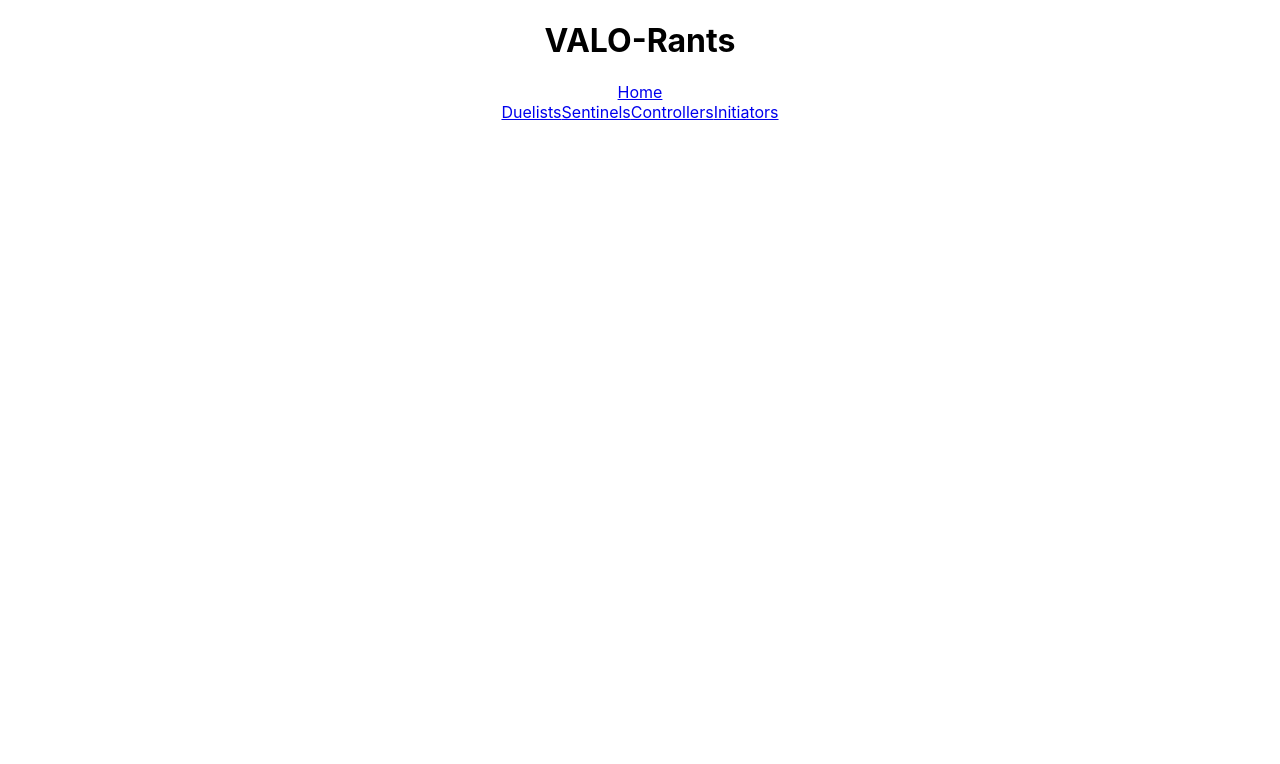
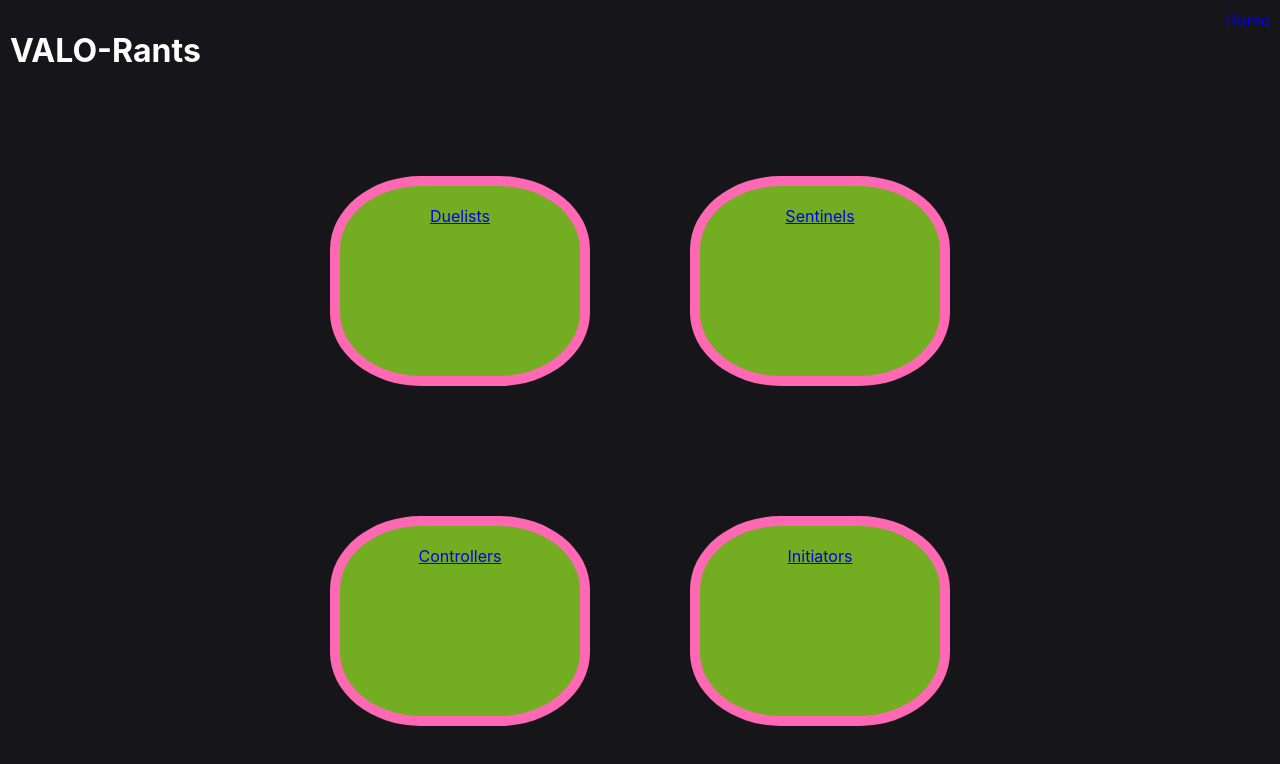
Before and after one commit to niteshmisraGA/valo-rants, a React (Create React App) app in the folder client/: page / in a window 1280 px wide. Shown: the top 764 px of the page. Built offline with nearby package versions, Linux system fonts and the light colour scheme; no server answers.

Commit message:
updated API, styling, components

```diff
--- a/client/src/App.css
+++ b/client/src/App.css
@@ -1,10 +1,97 @@
 .App {
+  display: grid;
   text-align: center;
+  background-color: #16161a;
+  color: white;
+  text-decoration: none;
+  border: 10px;
 }
 
-.App-logo {
-  height: 40vmin;
-  pointer-events: none;
+.fuck {
+  color: hotpink;
+}
+
+.thumbnail {
+  max-width: 50px;
+  max-height: 50px;
+}
+
+.page-layout {
+  display: grid;
+  width: 100vw;
+  height: 100vh;
+  grid-template-columns: 1fr 1fr;
+  grid-template-rows: repeat(auto, 3);
+  grid-template-areas:
+    "header header"
+    "main main"
+    "footer footer";
+}
+
+.header {
+  grid-area: header;
+  display: flex;
+  justify-content: space-between;
+  padding: 10px;
+}
+
+.category-container {
+  display: grid;
+  align-items: center;
+  justify-content: center;
+  gap: 100px;
+  grid-template-columns: repeat(auto, 2);
+  grid-template-rows: repeat(auto, 2);
+  grid-area: main;
+  grid-template-areas:
+    "duel sen"
+    "con init";
+}
+
+.cat-div {
+  border: 10px solid hotpink;
+  padding: 5px;
+  /* max-width: 75px;
+  max-height: 65px; */
+  border-radius: 35%;
+  background: #73ad21;
+  padding: 20px;
+  width: 200px;
+  height: 150px;
+}
+.duel {
+  grid-area: duel;
+}
+
+.sen {
+  grid-area: sen;
+}
+
+.con {
+  grid-area: con;
+}
+
+.init {
+  grid-area: init;
+}
+
+.agent-container {
+  display: grid;
+  align-items: center;
+  justify-content: center;
+  gap: 100px;
+  grid-template-columns: repeat(auto, 2);
+  grid-template-rows: repeat(auto, 2);
+  grid-area: main;
+  grid-template-areas:
+    "duel sen"
+    "con init";
+}
+
+.agent {
+  display: grid;
+  border: 10px solid hotpink;
+  background-color: lime;
 }
 
 @media (prefers-reduced-motion: no-preference) {
@@ -36,3 +123,11 @@
     transform: rotate(360deg);
   }
 }
+
+/* .test {
+  display: grid;
+
+  width: 50px;
+  height: 50px;
+  background-color: hotpink;
+} */
--- a/client/src/App.js
+++ b/client/src/App.js
@@ -29,9 +29,12 @@
 
 
   return (
-    <div className="App">
-      <h1>VALO-Rants</h1>
-      <Nav />
+    <div className="App page-layout">
+      <header className="header">
+        <h1>VALO-Rants</h1>
+        <Nav />
+      </header>
+
       <Routes>
         <Route
           path='/'
@@ -46,6 +49,10 @@
           path='/categories/duelist/:agent'
           element={<Agent agents={agents} />}
         />
+        <Route
+          path='/character/:id'
+          element={<Agent />}
+        />
         {/* <Route
           path="/categories/:sentinel"
           element={<Categorysen category={category} />}
--- a/client/src/components/Agent.jsx
+++ b/client/src/components/Agent.jsx
@@ -1,23 +1,26 @@
-import React from 'react'
-import { Link, useParams } from 'react-router-dom'
+import { useState, useEffect } from "react";
+import { Link, useParams } from "react-router-dom";
+import { getAgent } from "../services";
 
+export default function Agent() {
+  const { id } = useParams();
 
+  const [agent, setAgent] = useState(null)
 
-export default function Agent({agents}) {
+  useEffect(() => {
+    const grabAgent = async () => {
+      const response = await getAgent(id);
+      setAgent(response)
+    }
+    grabAgent()
+  }, [id])
 
-  const {agent} = useParams()
-
-  const agentsArr = agents.filter(record => {
-    return agent === record.fields.agent
-  })
+if(!agent) return <h1>Loading...</h1>
 
   return (
     <div>
-      {agentsArr.map(agent => (
-
-<Link to={`/categories/duelist/${agent}`}><img src= {agents.fields.agentPicture} alt="agent"/></Link>
-      ))}
-      <h1>Hello PAIN</h1>
+          <img src={agent.fields.agentPicture} alt="agent" />
+          <h1 className="fuck">Hello PAIN</h1>
     </div>
-  )
+  );
 }
--- a/client/src/components/Category.jsx
+++ b/client/src/components/Category.jsx
@@ -1,4 +1,4 @@
-import { useParams } from 'react-router-dom'
+import { useParams, Link } from 'react-router-dom'
 
 
 export default function Category({category}) {
@@ -19,10 +19,12 @@
     <div className="agent-container">
       {
         duelists.map((duel) => (
-          <div className="agent">
-            <img src={duel.fields.agentPicture} alt="agent"/>
-            <h1>{duel.fields.agent}</h1>
-          </div>
+          <Link to={`/character/${duel.id}`}>
+            <div className="agent">
+              <img className="thumbnail" src={duel.fields.agentThumbnail} alt="agent"/>
+              <h1>{duel.fields.agent}</h1>
+            </div>
+            </Link>
         ))
         }
     </div>
--- a/client/src/components/Home.jsx
+++ b/client/src/components/Home.jsx
@@ -3,11 +3,11 @@
 
 export default function Home() {
   return (
-    <div>
-      <Link to='/categories/duelist'>Duelists</Link>
-      <Link to='/categories/sentinel'>Sentinels</Link>
-      <Link to='/categories/controller'>Controllers</Link>
-      <Link to='/categories/initiator'>Initiators</Link>
+    <div className="category-container">
+      <Link to='/categories/duelist'>{<div className="duel cat-div">Duelists</div>}</Link>
+      <Link to='/categories/sentinel'>{<div className="sen cat-div">Sentinels</div>}</Link>
+      <Link to='/categories/controller'>{<div className="con cat-div">Controllers</div>}</Link>
+      <Link to='/categories/initiator'>{<div className="init cat-div">Initiators</div>}</Link>
 
 
     </div>
--- a/client/src/services/index.js
+++ b/client/src/services/index.js
@@ -6,7 +6,7 @@
 const KEY = process.env.REACT_APP_AIRTABLE_KEY
 
 
-export const BASE_URL = `https://api.airtable.com/v0/${BASE}/agents?api_key=${KEY}`
+export const BASE_URL = `https://api.airtable.com/v0/${BASE}/agents`
 export const config = {
   headers: {
     Authorization: `Bearer ${KEY}`
@@ -19,3 +19,10 @@
   const res = response.data.records
   return res
 }
+
+export const getAgent = async (id) => {
+  const response = await axios.get(`${BASE_URL}/${id}`, config)
+  // console.log(response.data.records)
+  const res = response.data
+  return res
+}
```
Also changed, not shown: client/src/components/Categorysen.jsx (deleted, +0 -23 lines).
